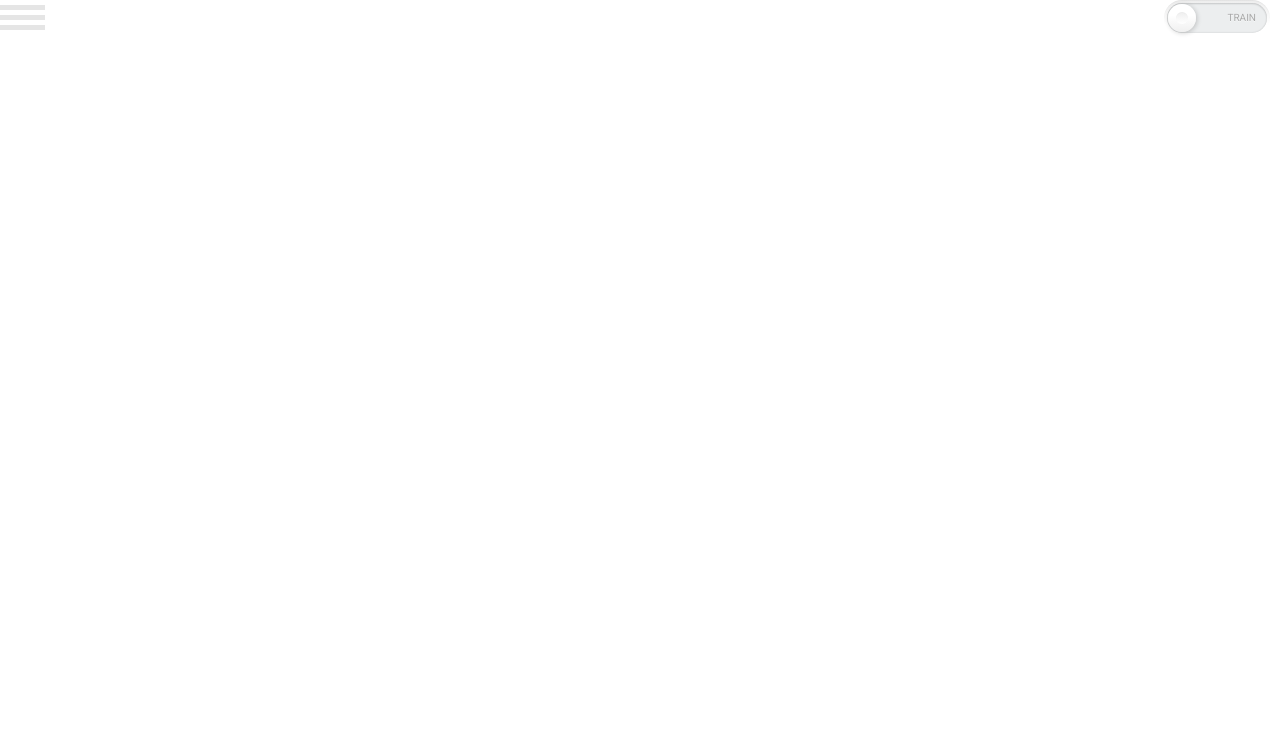
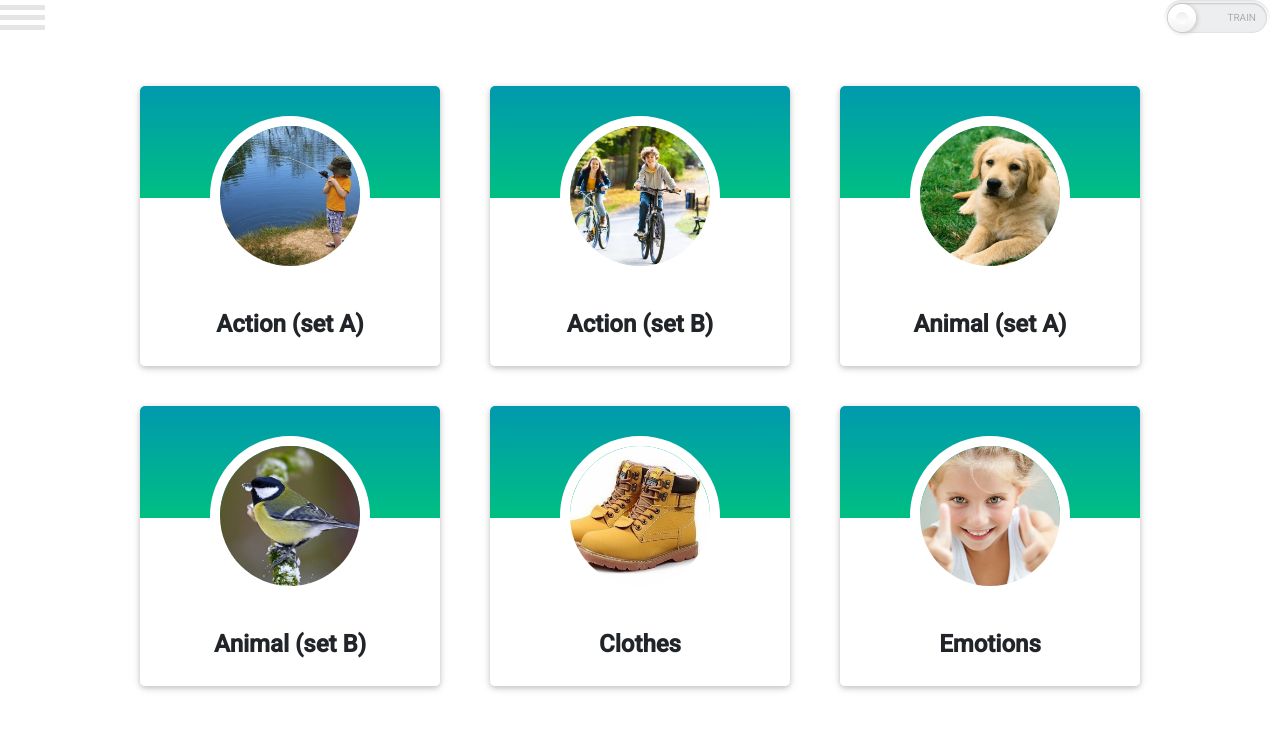
Before and after one commit to evgennn32/rs-school-efk, a website built with webpack: page src/index.html in a window 1280 px wide. Built offline with nearby package versions, Linux system fonts and the light colour scheme.

Commit message:
feat: add category cards to home page

```diff
--- a/src/components/categoryCard/categoryCard.scss
+++ b/src/components/categoryCard/categoryCard.scss
@@ -0,0 +1,41 @@
+.category-card {
+  width: 300px;
+  height: 280px;
+  border-radius: 5px;
+  box-shadow: 0 2px 5px 0 rgb(0 0 0 / 16%), 0 2px 10px 0 rgb(0 0 0 / 12%);
+  color: #212529;
+  display: flex;
+  flex-direction: column;
+  font-family: Roboto;
+  font-size: 24px;
+  line-height: 36px;
+  font-weight: 400;
+  text-align: center;
+  text-decoration: none;
+  background: -webkit-gradient(linear,left top,left bottom,from(#fd6a63),color-stop(40%,#feb46b),color-stop(40%,#fff),to(#fff));
+  background: linear-gradient(
+      180deg
+    ,#fd6a63,#feb46b 40%,#fff 0,#fff);
+  margin: 20px 25px;
+  cursor: pointer;
+  -webkit-transition: .3s;
+  transition: .3s;
+
+  img {
+    width: 140px;
+    height: 140px;
+    border-radius: 50%;
+    border: 10px solid #fff;
+    object-fit: cover;
+    margin: 30px auto;
+  }
+}
+
+.category-card.green {
+  background:
+    -webkit-gradient(linear,left top,left bottom,from(#0099ae),
+    color-stop(40%,#00bf82),color-stop(40%,#fff),to(#fff));
+  background: linear-gradient(
+      180deg
+    ,#0099ae,#00bf82 40%,#fff 0,#fff);
+}
--- a/src/components/categoryCard/categoryCard.ts
+++ b/src/components/categoryCard/categoryCard.ts
@@ -2,46 +2,18 @@ import Component from "../Component";
 import './categoryCard.scss';
 
 export default class CategoryCard extends Component {
-  public readonly image: string;
 
-  constructor(cardData:{image: string; title: string;}) {
-    super('div', ['card']);
-    this.image = cardData.image;
+  constructor(private cardData:{image: string; title: string;}) {
+    super('div', []);
   }
 
   buildHtml(): string {
     return `
-    <div class="card__container">
-    <div class="card__front"></div>
-    <div class="card__back" style="background-image: url('./assets/images/${this.image}')"></div>
-    </div>
+    <a href="/cards" class="category-card green">
+      <img class="category-card__image" src="./assets/cards/img/${this.cardData.image}.jpg"></img>
+      <div class="category-card__title"><h4>${this.cardData.title}</h4></div>
+    </a>
     `;
   }
 
-  flipToBack(): Promise<void> {
-    return this.flip(true)
-    // this.element.classList.remove('card-active');
-  }
-
-  flipToFront(): Promise<void> {
-    return this.flip(false)
-    // this.element.classList.remove('card-active')
-  }
-
-  flip(isFront = false): Promise<void> {
-    return new Promise<void>((resolve) => {
-      this.element.classList.toggle('card-active',!isFront);
-      this.element.addEventListener('transitionend',() => resolve(), {
-        once: true,
-      });
-    })
-  }
-
-  markCoincided(): void {
-    this.element.classList.add('coincided');
-  }
-
-  markNoCoincided(): void {
-    this.element.classList.add('no-coincided');
-  }
 }
--- a/src/main.scss
+++ b/src/main.scss
@@ -34,3 +34,12 @@ input[type="file"] {
   padding: 6px 12px;
   cursor: pointer;
 }
+
+.categories-wrap {
+  display: flex;
+  flex-wrap: wrap;
+  justify-content: center;
+  padding: 20px 15px;
+  max-width: 1440px;
+  margin: auto;
+}
--- a/src/pages/home.ts
+++ b/src/pages/home.ts
@@ -1,30 +1,28 @@
 import Header from "../components/header/header";
 import Component from "../components/Component";
 import type App from "../app";
+import CategoryCard from "../components/categoryCard/categoryCard";
 
 
 export default class HomePage extends Component {
   private html: string;
 
-  private temp: boolean;
-
-  private categories: string[] | { image: string; audioSrc: string; translation: string; word: string }[];
+  public categoriesImages: string [];
 
   constructor(protected app: App) {
     super('div', ['main-container']);
-    this.render();
     this.html = '';
-    this.temp = false;
-    [this.categories] = this.app.gameService.cardsData;
+    this.categoriesImages = ['fish','ride','dog', 'bird', 'boot', 'happy'];
   }
 
   render(): void {
     super.render();
     const header = new Header(this.app);
     this.renderChildComponent(header, 'header-placeholder');
-    console.log(this.categories)
-
-
+    const categoriesWrapper = document.createElement('div');
+    categoriesWrapper.classList.add('categories-wrap');
+    this.renderCategoriesCards(categoriesWrapper);
+    this.renderChildElement(categoriesWrapper,'categories-placeholder');
   }
 
   buildHtml(): string {
@@ -32,10 +30,24 @@ export default class HomePage extends Component {
             <div class="header-placeholder"></div>
             <main class="main container">
               <div class="container__wrapper">
+                <div class="categories-placeholder"></div>
               </div>
             </main>
             `;
     return this.html;
   }
 
+  renderCategoriesCards(categoriesWrapper: HTMLElement): void {
+    console.log(this.categoriesImages)
+    const [categories] = this.app.gameService.cardsData;
+    categories.forEach((category,index) => {
+      if(typeof category === 'string'){
+        const newCategoryCard = new CategoryCard({title:category, image: `${this.categoriesImages[index]}` })
+        newCategoryCard.render();
+        categoriesWrapper.append(newCategoryCard.element)
+      }
+
+    })
+  }
+
 }
```
